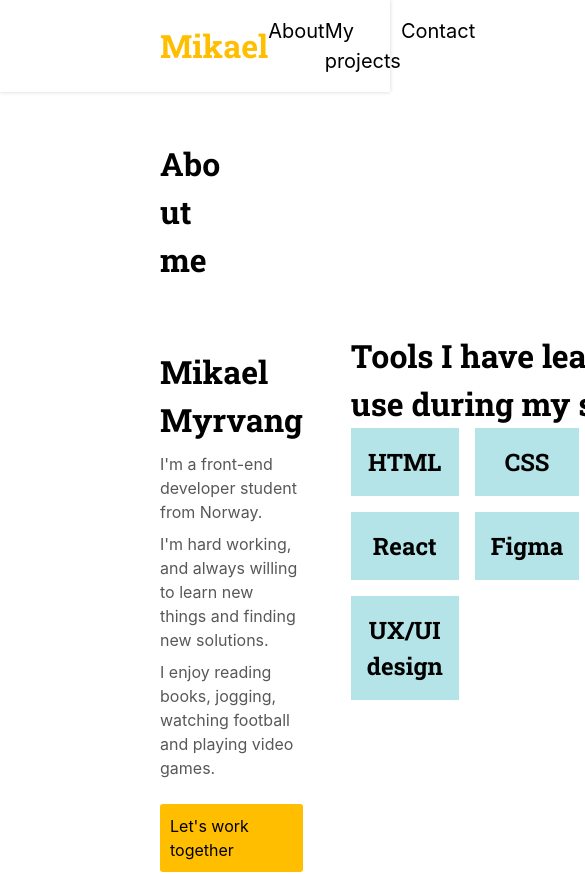
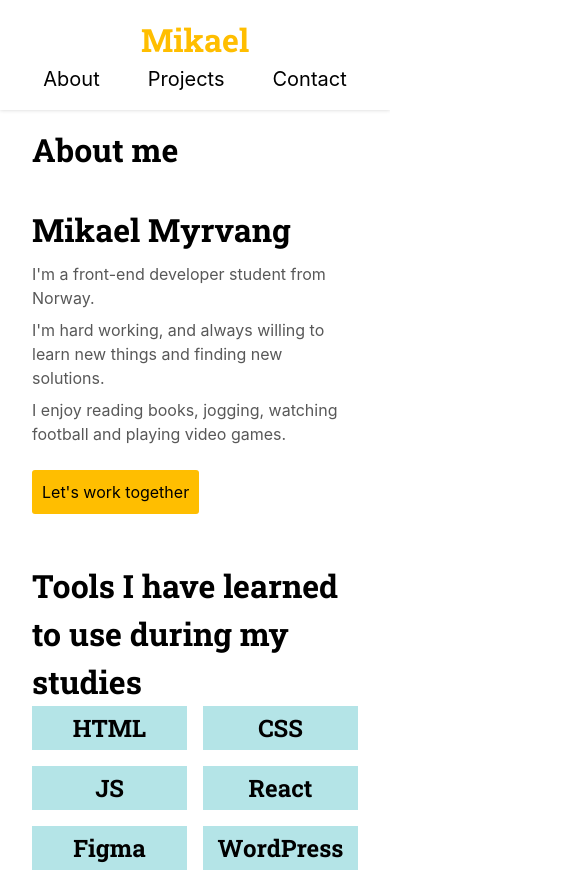
Before and after one commit to mikaelrev/portfolio-2, a React (Create React App) app: page /about in a window 390 px wide. Shown: the top 874 px of the page, 585 px wide, since content can reach past the window. Built offline with nearby package versions, Linux system fonts and the light colour scheme.

Commit message:
made pages responsive

```diff
--- a/src/About.css
+++ b/src/About.css
@@ -6,8 +6,7 @@
 .about__container {
   margin-top: var(--container-margin-top);
   margin-bottom: 5rem;
-  display: grid;
-  grid-template-columns: repeat(2, 1fr);
+  display: flex;
   gap: 3rem;
 }
 
@@ -35,3 +34,15 @@
 .about__link:hover {
   background-color: rgba(255, 179, 0, 0.586);
 }
+
+@media (max-width: 850px) {
+  .about {
+    margin-top: 1em;
+    margin-inline: 2em;
+  }
+
+  .about__container {
+    margin-top: 1em;
+    flex-direction: column;
+  }
+}
--- a/src/Contact.css
+++ b/src/Contact.css
@@ -4,6 +4,7 @@
 }
 
 .contact__container {
+  margin-top: var(--container-margin-top);
   display: grid;
   grid-template-columns: repeat(3, 1fr);
   align-items: center;
@@ -16,7 +17,23 @@
   align-items: center;
   justify-content: center;
   text-align: center;
-  margin-top: var(--container-margin-top);
   padding: 3rem;
   background-color: #3eb8c162;
 }
+
+@media (max-width: 1100px) {
+  .contact {
+    margin-inline: 2em;
+    margin-bottom: 2em;
+  }
+
+  .contact__container {
+    grid-template-columns: repeat(1,1fr);
+  }
+}
+
+@media (max-width: 850px) {
+  .contact__container {
+    grid-template-columns: repeat(1,1fr);
+  }
+}
--- a/src/Header.css
+++ b/src/Header.css
@@ -32,3 +32,13 @@
 .header_link:hover {
   color: black;
 }
+
+@media (max-width: 850px) {
+  .header {
+    flex-direction: column;
+  }
+
+  .header__right {
+    gap: 3rem;
+  }
+}
--- a/src/Header.js
+++ b/src/Header.js
@@ -13,7 +13,7 @@ function Header() {
       </div>
       <div className="header__right">
         <HeaderLinks link="/about" title="About" />
-        <HeaderLinks link="/projects" title="My projects" />
+        <HeaderLinks link="/projects" title="Projects" />
         <HeaderLinks link="/contact" title="Contact" />
       </div>
     </div>
--- a/src/Projects.css
+++ b/src/Projects.css
@@ -10,3 +10,19 @@
   grid-template-columns: repeat(3, 1fr);
   gap: 3rem;
 }
+
+@media (max-width: 1150px) {
+  .projects__grid {
+    grid-template-columns: repeat(2, 1fr);
+  }
+}
+
+
+@media (max-width: 800px) {
+  .projects {
+    margin-inline: 2em;
+  }
+  .projects__grid {
+    grid-template-columns: repeat(1, 1fr)
+  }
+}
--- a/src/Skills.css
+++ b/src/Skills.css
@@ -9,3 +9,13 @@
   padding: 1rem;
   text-align: center;
 }
+
+@media (max-width: 850px) {
+  .skills__container {
+    grid-template-columns: repeat(2, 1fr);
+  }
+
+  .skillcard__container {
+    padding: 0.25em;
+  }
+}
```
